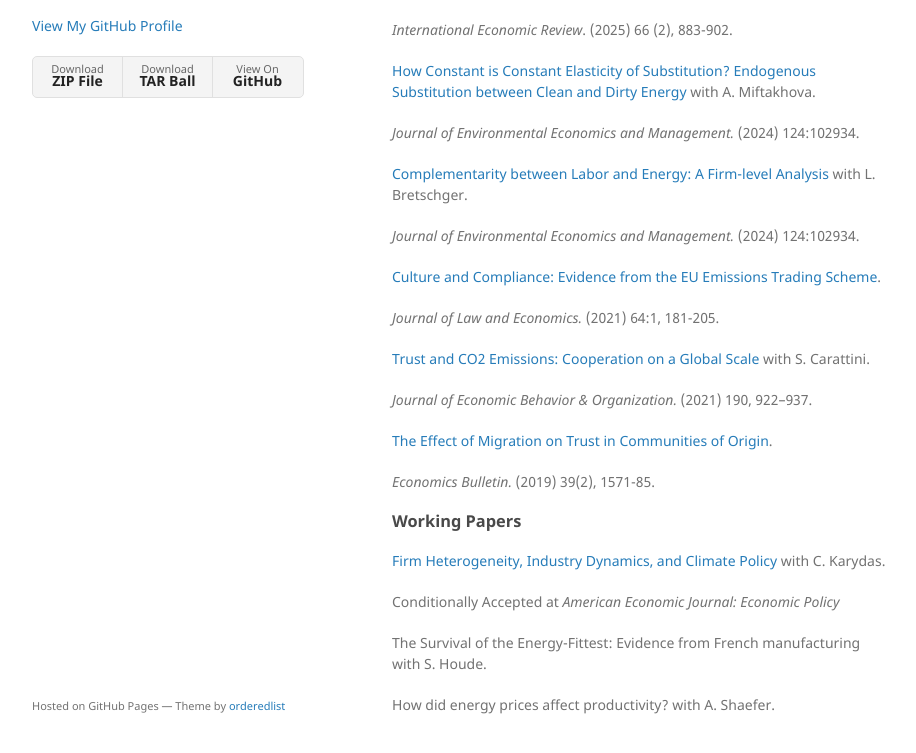
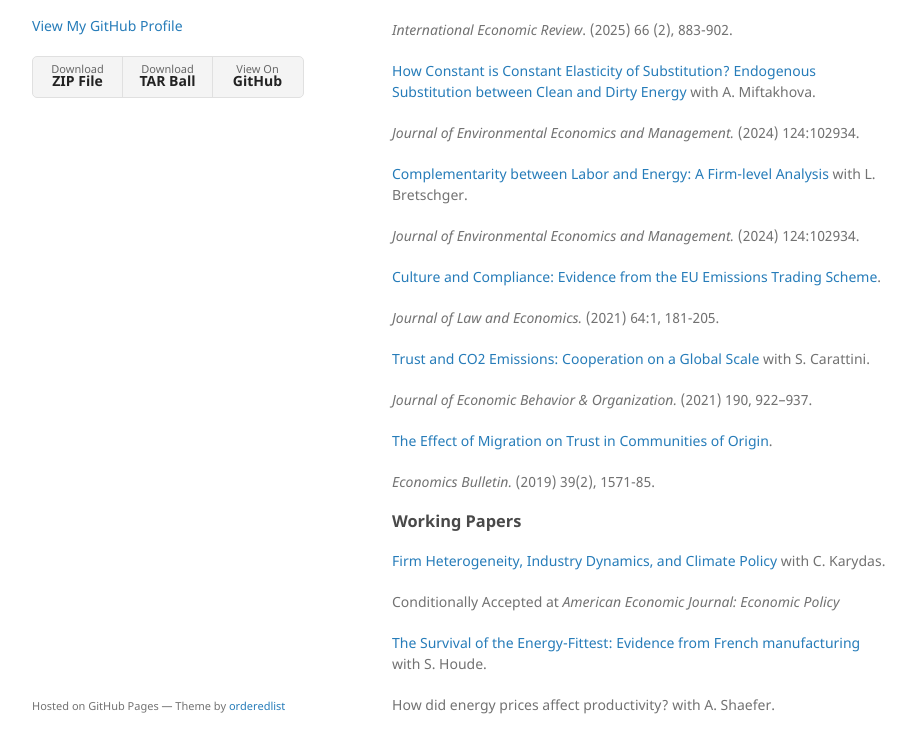
Before and after one commit to arajo8889/arajo8889.github.io, a Jekyll site: the page built from index.md, in a window 1280 px wide and 1127 px high. Shown: the part 342-1095 px from the top of the window, without its empty margins (178-1094 px from the left). Built offline with Jekyll 4.4.1, drawn with Linux system fonts in a browser that asks for light colours; our own code applies the rules of GitHub Pages for plain Markdown files.

```diff
--- a/index.md
+++ b/index.md
@@ -48,7 +48,6 @@ _Economics Bulletin._ (2019) 39(2), 1571-85.
 
 Conditionally Accepted at _American Economic Journal: Economic Policy_
 
-
-The Survival of the Energy-Fittest: Evidence from French manufacturing with S. Houde.
+[The Survival of the Energy-Fittest: Evidence from French manufacturing]() with S. Houde.
 
 How did energy prices affect productivity? with A. Shaefer.
```
